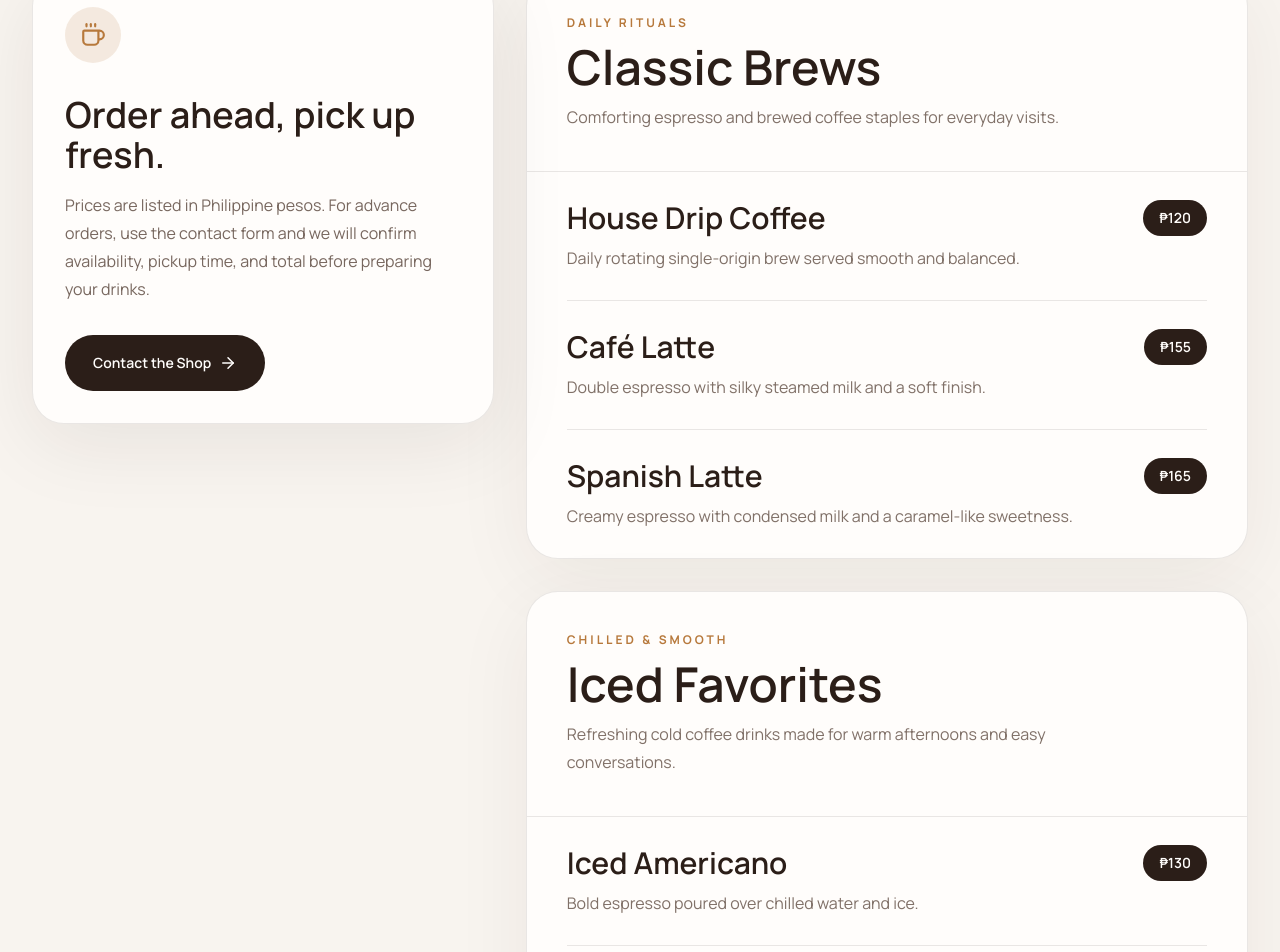
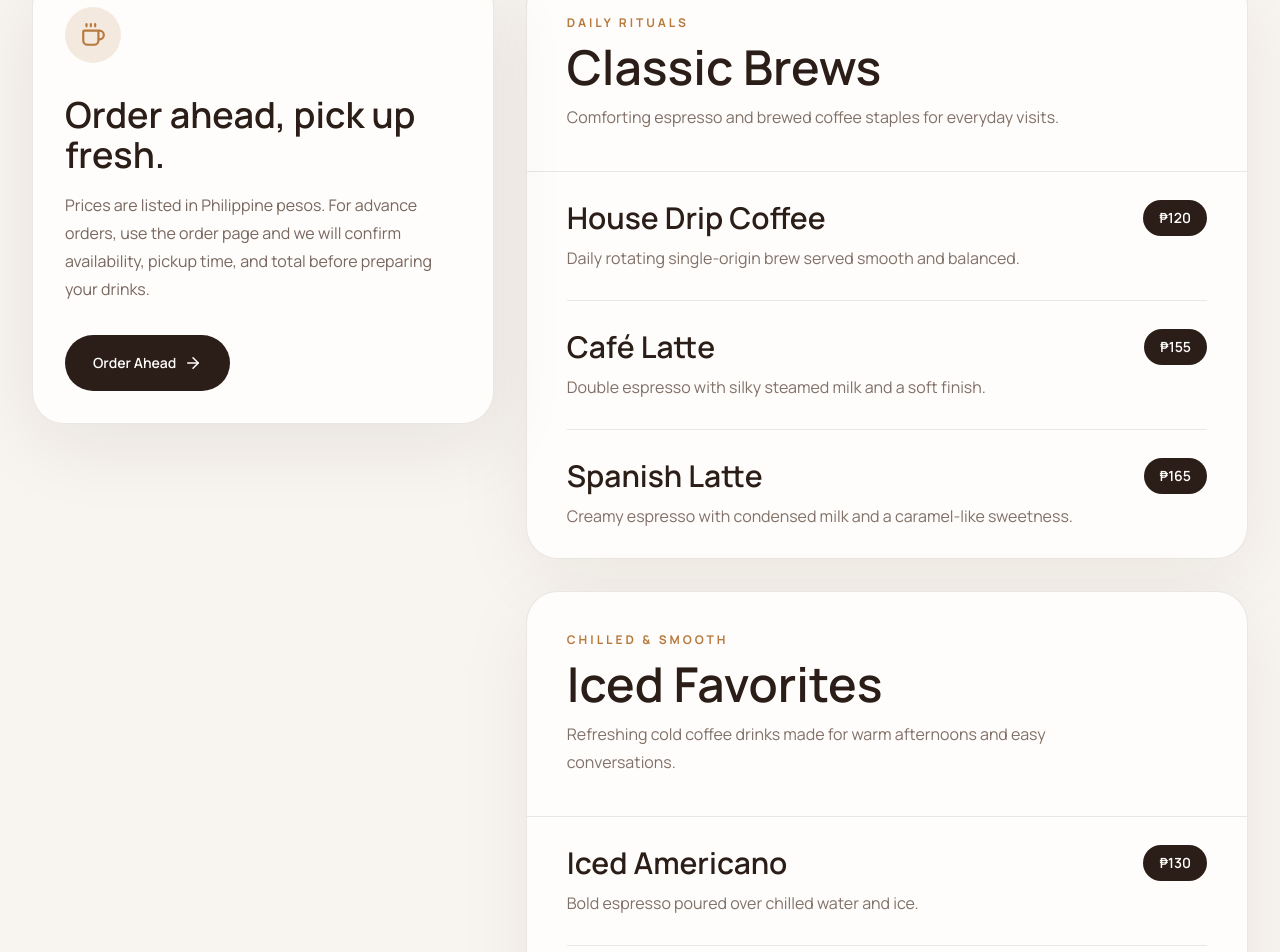
Before and after one commit to tan15hacks/Embers-and-Beans, a Next.js app: page /menu in a window 1280 px wide. Shown: the part 1878-2830 px from the top of the page. Built offline with nearby package versions, Linux system fonts and the light colour scheme; no server answers; the database is empty.

Commit message:
Normalize public menu prices and order CTA

```diff
--- a/src/app/menu/page.tsx
+++ b/src/app/menu/page.tsx
@@ -15,6 +15,7 @@ import {
 } from "@/data/menu";
 import { siteConfig } from "@/data/site";
 import { getPrisma } from "@/lib/db";
+import { normalizePesoInput } from "@/lib/money";
 
 export const metadata: Metadata = {
   title: "Menu",
@@ -80,7 +81,7 @@ async function getPublicMenuData(): Promise<PublicMenuData> {
     const mappedItems = items.map((item) => ({
       name: item.name,
       description: item.description,
-      price: item.price,
+      price: normalizePesoInput(item.price),
       image: item.image ?? undefined,
       imageAlt: item.imageAlt ?? undefined,
       category: item.category,
@@ -227,15 +228,15 @@ export default async function MenuPage() {
 
                 <p className="mt-4 leading-7 text-[#4A342A]/75">
                   Prices are listed in Philippine pesos. For advance orders, use
-                  the contact form and we will confirm availability, pickup
+                  the order page and we will confirm availability, pickup
                   time, and total before preparing your drinks.
                 </p>
 
                 <Link
-                  href="/contact"
+                  href="/order"
                   className="mt-8 inline-flex h-14 items-center justify-center rounded-full bg-[#2B1E18] px-7 text-sm font-semibold text-[#FFFDFB] transition hover:bg-[#4A342A]"
                 >
-                  Contact the Shop <ArrowRight className="ml-2" size={18} />
+                  Order Ahead <ArrowRight className="ml-2" size={18} />
                 </Link>
               </aside>
             </Reveal>
```
